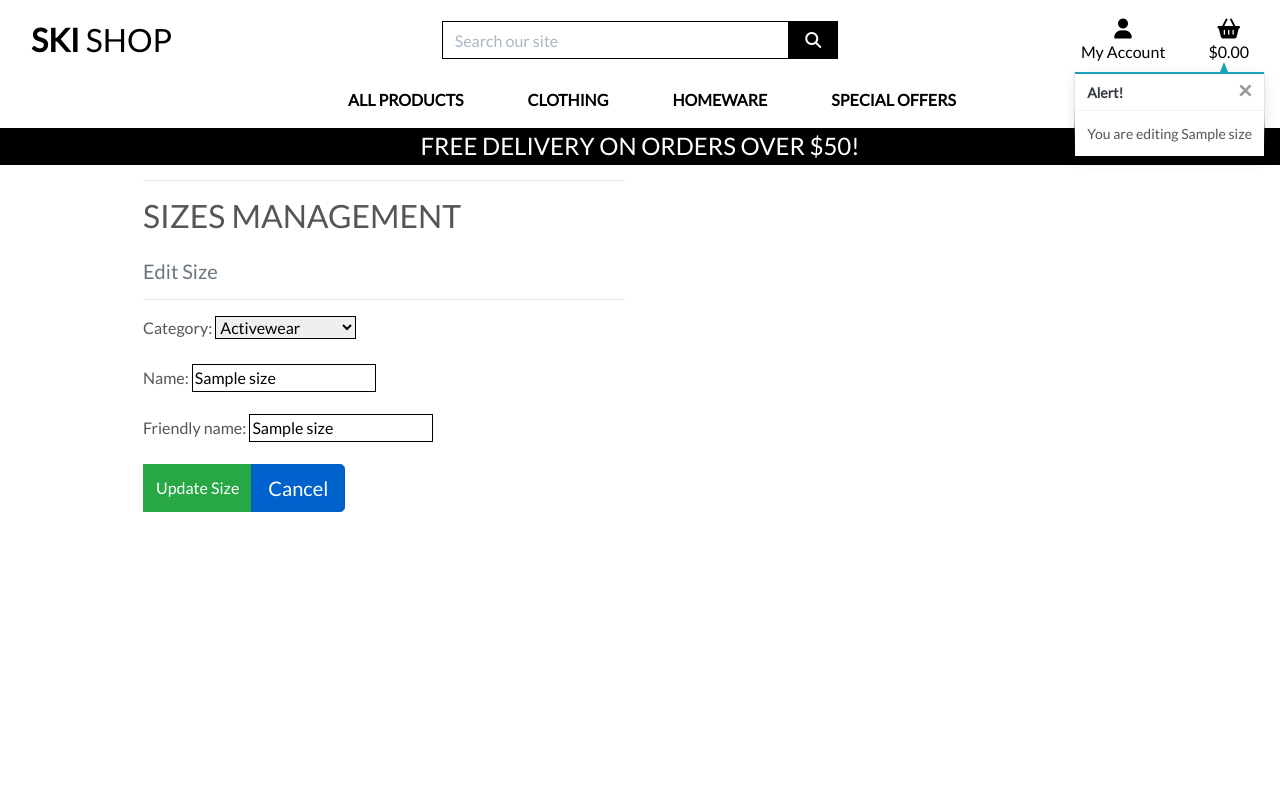
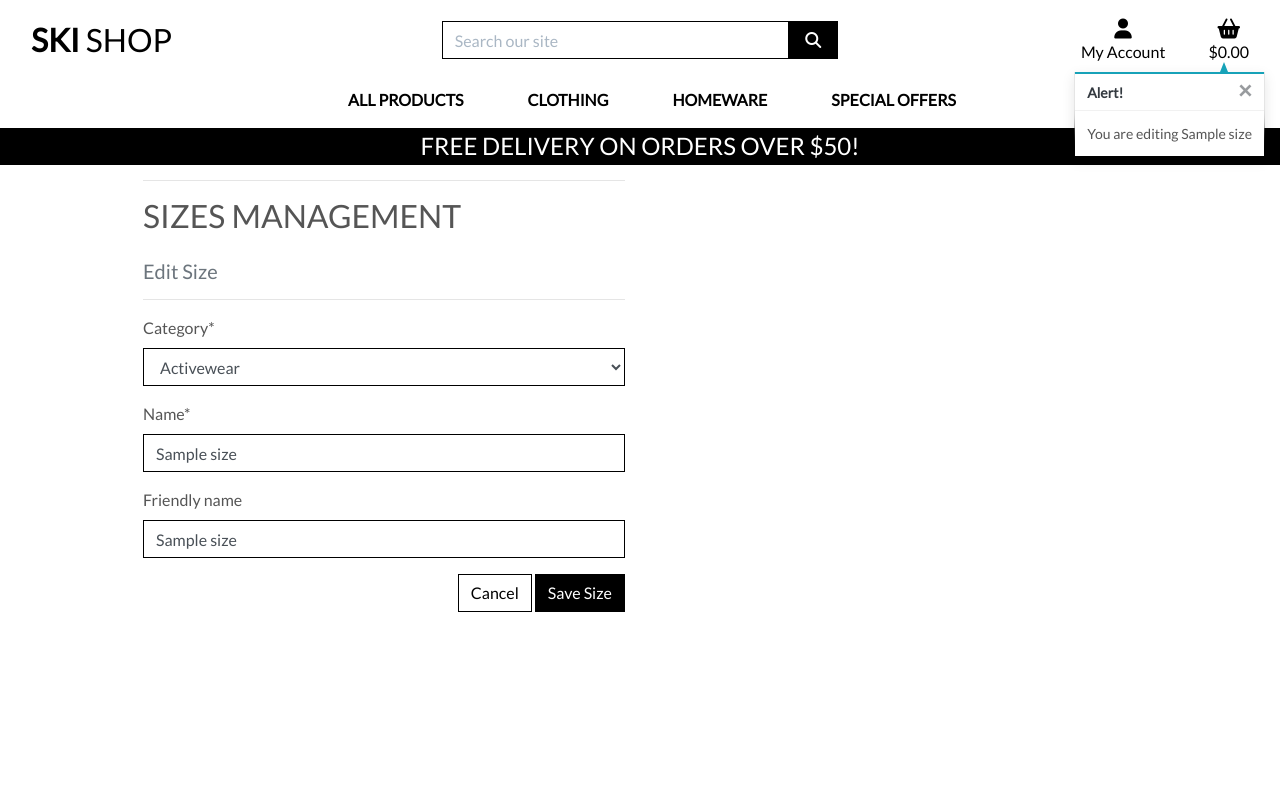
Before and after one commit to TMartin88/ski_shop, a Django app: page /sizes/edit/1/ in a window 1280 px wide. Run offline with Django 3.2, Linux system fonts and the light colour scheme; a user stored in the database is signed in; data comes from the database, SQL or seed files in the repository; tables that the repository leaves empty hold one stand-in row (values such as "Sample post"); some libraries are stand-ins or nearby versions.

Commit message:
amend edit size template

```diff
--- a/sizes/templates/sizes/edit_size.html
+++ b/sizes/templates/sizes/edit_size.html
@@ -27,13 +27,19 @@
 
     <div class="row">
         <div class="col-12 col-md-6">
-            <form method="POST">
+            <form method="POST"  class="form mb-2" enctype="multipart/form-data">
                 {% csrf_token %}
-        {{ form.as_p }}
-        <div class="btn-group" role="group" aria-label="Update or Cancel">
-            <button class="btn btn-success" type="submit">Update Size</button>
-            <a href="{% url 'sizes' %}" class="btn btn-primary btn-lg active" role="button" aria-pressed="true">Cancel</a>
-          </div>
+                {% for field in form %}
+                    {% if field.name != 'image' %}
+                        {{ field | as_crispy_field }}
+                    {% else %}
+                        {{ field }}
+                    {% endif %}
+                {% endfor %}
+                <div class="text-right">
+                    <a class="btn btn-outline-black rounded-0" href="{% url 'sizes' %}">Cancel</a>
+                    <button class="btn btn-black rounded-0" type="submit">Save Size</button>
+                </div>
             </form>
         </div>
     </div>
```
